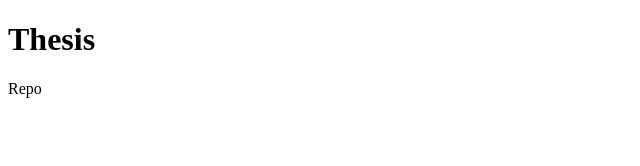
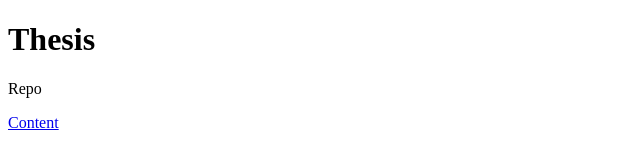
Before and after one commit to mllimadeoliveira/Thesis, a plain HTML site: page index.html in a window 1280 px wide. Shown: the full height of the page, 0-640 px from the left. Drawn offline with Linux system fonts and the light colour scheme.

Commit message:
Update index.html

```diff
--- a/index.html
+++ b/index.html
@@ -4,6 +4,7 @@
 
 <h1>Thesis</h1>
 <p>Repo</p>
+  <a href="/Thesis/Content.html">Content</a>
 
 
 
```
